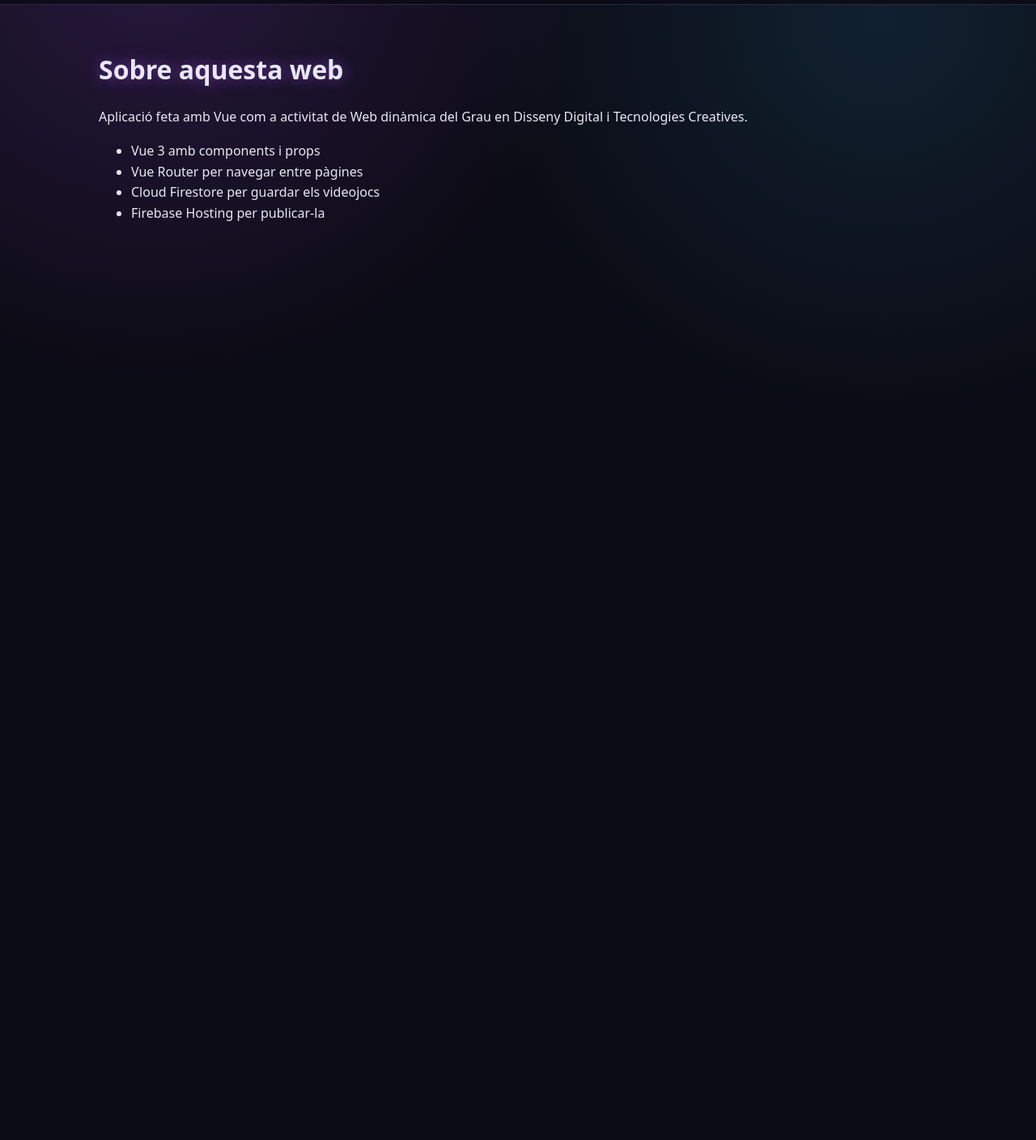
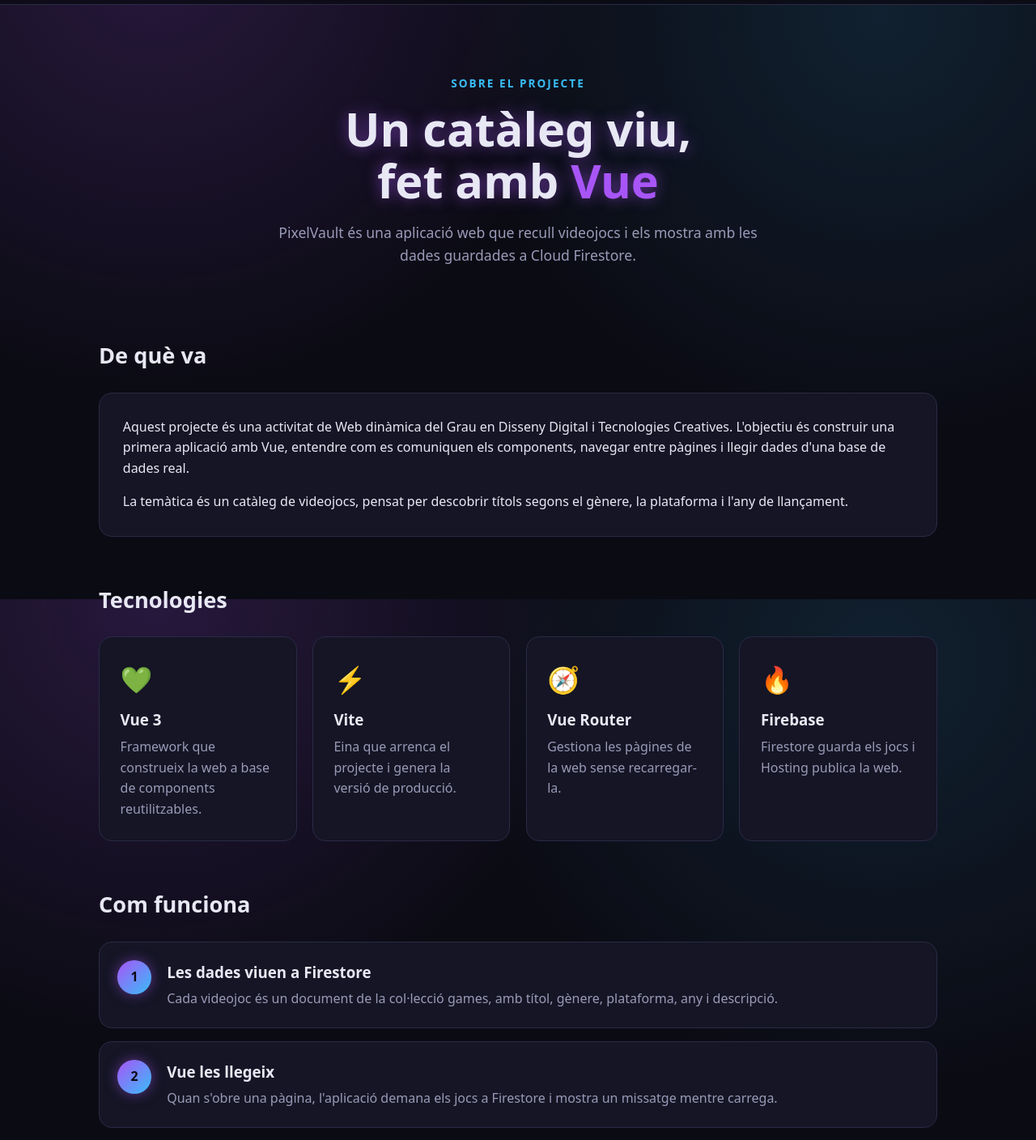
Before and after one commit to arescasals/videojocs-vue, a Vue app: page /sobre in a window 1280 px wide. Shown: the part 60-1468 px from the top of the page at 81% size. Before the commit the page ends 800 px from the top, so only its background shows below. Built offline with nearby package versions, Linux system fonts and the light colour scheme.

Commit message:
Amplia la pàgina Sobre amb tecnologies, passos i xifres

```diff
--- a/src/views/AboutView.vue
+++ b/src/views/AboutView.vue
@@ -1,23 +1,211 @@
+<script setup>
+const tech = [
+  { icon: '💚', name: 'Vue 3', text: 'Framework que construeix la web a base de components reutilitzables.' },
+  { icon: '⚡', name: 'Vite', text: 'Eina que arrenca el projecte i genera la versió de producció.' },
+  { icon: '🧭', name: 'Vue Router', text: 'Gestiona les pàgines de la web sense recarregar-la.' },
+  { icon: '🔥', name: 'Firebase', text: 'Firestore guarda els jocs i Hosting publica la web.' },
+]
+
+const steps = [
+  { title: 'Les dades viuen a Firestore', text: 'Cada videojoc és un document de la col·lecció games, amb títol, gènere, plataforma, any i descripció.' },
+  { title: 'Vue les llegeix', text: 'Quan s\'obre una pàgina, l\'aplicació demana els jocs a Firestore i mostra un missatge mentre carrega.' },
+  { title: 'Els components se les passen', text: 'La vista passa la llista a GameList amb props, i GameList passa cada joc a GameCard, que el mostra.' },
+  { title: 'El router porta cada pàgina', text: 'RouterLink canvia d\'adreça i RouterView mostra la vista que toca, sense recarregar.' },
+]
+
+const stats = [
+  { value: '3', label: 'Rutes' },
+  { value: '3', label: 'Components propis' },
+  { value: '1', label: 'Col·lecció a Firestore' },
+  { value: '100%', label: 'Dades reals' },
+]
+</script>
+
 <template>
-  <main class="page">
-    <h1>Sobre aquesta web</h1>
-    <p>
-      Aplicació feta amb Vue com a activitat de Web dinàmica del Grau en
-      Disseny Digital i Tecnologies Creatives.
-    </p>
-    <ul>
-      <li>Vue 3 amb components i props</li>
-      <li>Vue Router per navegar entre pàgines</li>
-      <li>Cloud Firestore per guardar els videojocs</li>
-      <li>Firebase Hosting per publicar-la</li>
-    </ul>
+  <main>
+    <section class="hero">
+      <p class="eyebrow">Sobre el projecte</p>
+      <h1>Un catàleg viu,<br />fet amb <span>Vue</span></h1>
+      <p class="lead">
+        PixelVault és una aplicació web que recull videojocs i els mostra amb
+        les dades guardades a Cloud Firestore.
+      </p>
+    </section>
+
+    <section class="block">
+      <h2>De què va</h2>
+      <div class="panel">
+        <p>
+          Aquest projecte és una activitat de Web dinàmica del Grau en Disseny
+          Digital i Tecnologies Creatives. L'objectiu és construir una primera
+          aplicació amb Vue, entendre com es comuniquen els components, navegar
+          entre pàgines i llegir dades d'una base de dades real.
+        </p>
+        <p>
+          La temàtica és un catàleg de videojocs, pensat per descobrir títols
+          segons el gènere, la plataforma i l'any de llançament.
+        </p>
+      </div>
+    </section>
+
+    <section class="block">
+      <h2>Tecnologies</h2>
+      <div class="grid">
+        <article v-for="t in tech" :key="t.name" class="card">
+          <span class="icon">{{ t.icon }}</span>
+          <h3>{{ t.name }}</h3>
+          <p>{{ t.text }}</p>
+        </article>
+      </div>
+    </section>
+
+    <section class="block">
+      <h2>Com funciona</h2>
+      <ol class="steps">
+        <li v-for="(s, i) in steps" :key="s.title">
+          <span class="num">{{ i + 1 }}</span>
+          <div>
+            <h3>{{ s.title }}</h3>
+            <p>{{ s.text }}</p>
+          </div>
+        </li>
+      </ol>
+    </section>
+
+    <section class="block">
+      <h2>El projecte en xifres</h2>
+      <div class="grid">
+        <article v-for="s in stats" :key="s.label" class="card stat">
+          <strong>{{ s.value }}</strong>
+          <span>{{ s.label }}</span>
+        </article>
+      </div>
+    </section>
   </main>
 </template>
 
 <style scoped>
-.page {
-  padding: 2rem;
+main {
   max-width: 1100px;
   margin: 0 auto;
+  padding: 0 2rem 4rem;
+}
+.hero {
+  text-align: center;
+  padding: 4.5rem 0 3rem;
+}
+.eyebrow {
+  color: var(--neon2);
+  font-weight: 600;
+  letter-spacing: 0.15em;
+  text-transform: uppercase;
+  font-size: 0.85rem;
+}
+.hero h1 {
+  font-size: clamp(2.2rem, 6vw, 3.6rem);
+  line-height: 1.1;
+  margin: 0.6rem 0 1.2rem;
+}
+.hero h1 span {
+  color: var(--neon);
+}
+.lead {
+  max-width: 620px;
+  margin: 0 auto;
+  color: var(--muted);
+  font-size: 1.1rem;
+}
+.block {
+  padding: 2.5rem 0 1rem;
+}
+.block h2 {
+  margin: 0 0 1.5rem;
+  font-size: 1.7rem;
+}
+.panel {
+  background: var(--surface);
+  border: 1px solid var(--border);
+  border-radius: 16px;
+  padding: 1.8rem;
+}
+.panel p {
+  margin: 0 0 1rem;
+  color: var(--text);
+}
+.panel p:last-child {
+  margin-bottom: 0;
+}
+.grid {
+  display: grid;
+  grid-template-columns: repeat(auto-fit, minmax(230px, 1fr));
+  gap: 1.2rem;
+}
+.card {
+  background: var(--surface);
+  border: 1px solid var(--border);
+  border-radius: 16px;
+  padding: 1.6rem;
+  transition: transform 0.2s ease, border-color 0.2s ease;
+}
+.card:hover {
+  transform: translateY(-4px);
+  border-color: var(--neon);
+}
+.icon {
+  font-size: 2rem;
+}
+.card h3 {
+  margin: 0.6rem 0 0.4rem;
+}
+.card p {
+  margin: 0;
+  color: var(--muted);
+}
+.steps {
+  list-style: none;
+  margin: 0;
+  padding: 0;
+  display: grid;
+  gap: 1rem;
+}
+.steps li {
+  display: flex;
+  gap: 1.2rem;
+  align-items: flex-start;
+  background: var(--surface);
+  border: 1px solid var(--border);
+  border-radius: 16px;
+  padding: 1.4rem;
+}
+.num {
+  flex-shrink: 0;
+  width: 2.6rem;
+  height: 2.6rem;
+  display: grid;
+  place-items: center;
+  border-radius: 50%;
+  font-weight: 700;
+  color: #0b0b14;
+  background: linear-gradient(135deg, var(--neon), var(--neon2));
+  box-shadow: 0 0 16px rgba(168, 85, 247, 0.5);
+}
+.steps h3 {
+  margin: 0 0 0.3rem;
+}
+.steps p {
+  margin: 0;
+  color: var(--muted);
+}
+.stat {
+  text-align: center;
+}
+.stat strong {
+  display: block;
+  font-size: 2.6rem;
+  color: var(--neon2);
+  text-shadow: 0 0 16px rgba(56, 189, 248, 0.5);
+}
+.stat span {
+  color: var(--muted);
 }
 </style>
```
